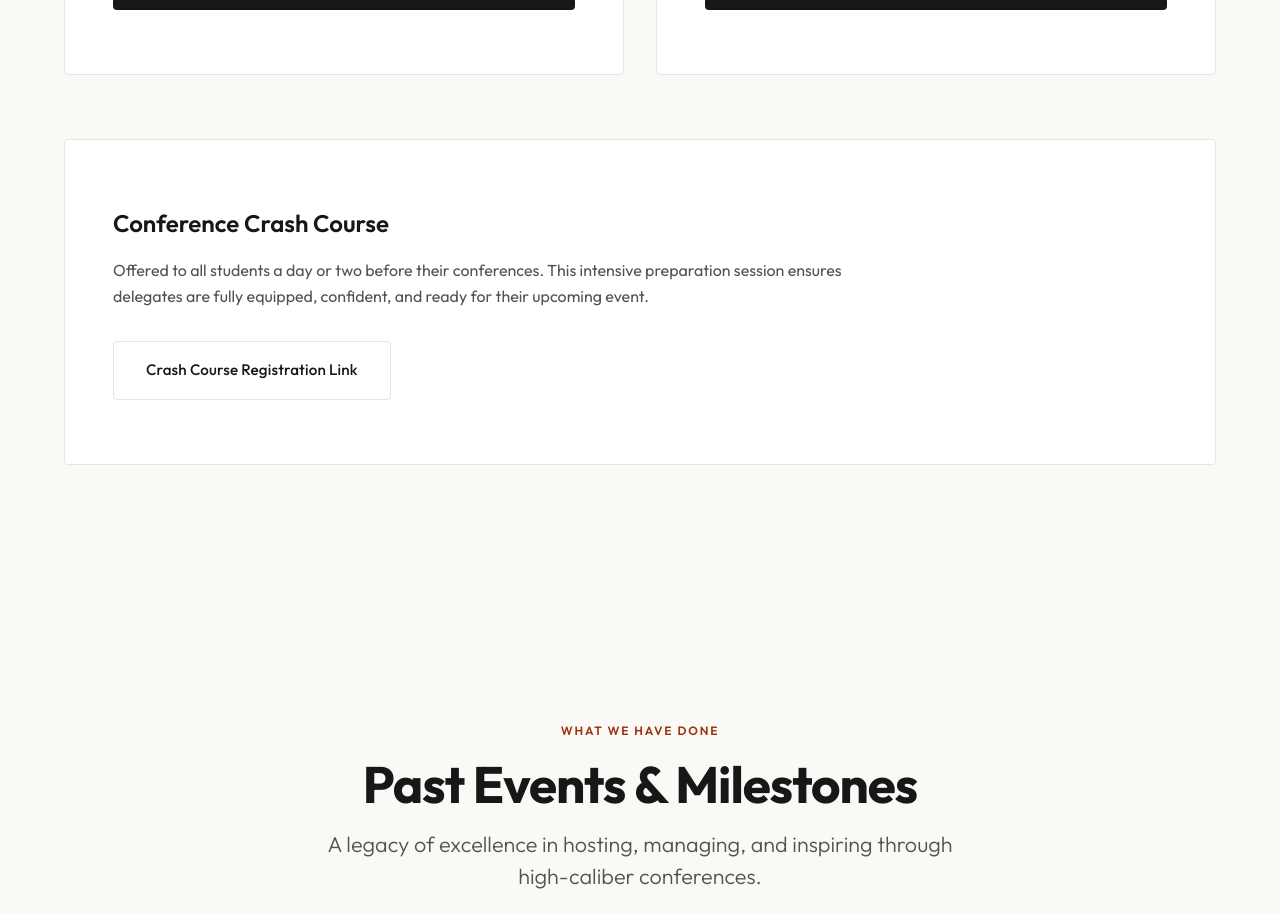
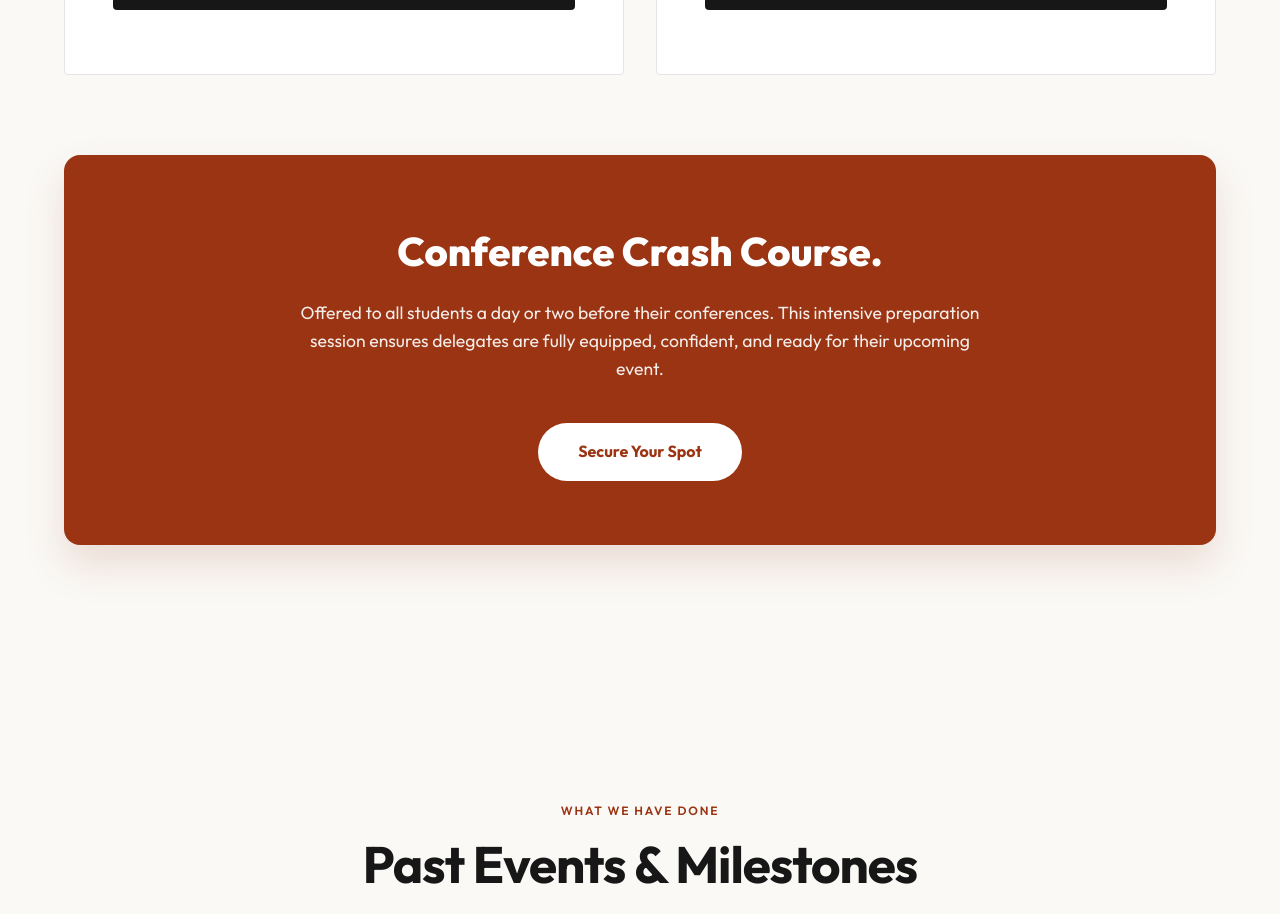
Before and after one commit to keonerf/youthxbharat_website, a React (Vite) app: page / in a window 1280 px wide. Shown: the part 2460-3374 px from the top of the page. Built offline with nearby package versions, Linux system fonts and the light colour scheme.

Commit message:
feat: completely redesign Crash Course section into a high-contrast center-aligned CTA banner

```diff
--- a/src/App.tsx
+++ b/src/App.tsx
@@ -137,12 +137,32 @@ function ModelUNAcademy() {
           </motion.div>
         </div>
 
-        <motion.div className="course-card" initial="hidden" whileInView="visible" viewport={{ once: true }} variants={fadeUp} style={{ marginTop: '4rem' }}>
-          <h3 style={{ fontSize: '1.5rem', fontWeight: 600, marginBottom: '1rem' }}>Conference Crash Course</h3>
-          <p style={{ color: 'var(--text-light)', marginBottom: '2rem', maxWidth: '800px', lineHeight: 1.6 }}>
+        <motion.div initial="hidden" whileInView="visible" viewport={{ once: true }} variants={fadeUp} style={{
+          marginTop: '5rem',
+          padding: '4rem 2rem',
+          backgroundColor: 'var(--primary)',
+          borderRadius: '1rem',
+          color: '#ffffff',
+          display: 'flex',
+          flexDirection: 'column',
+          alignItems: 'center',
+          textAlign: 'center',
+          boxShadow: '0 20px 40px rgba(154, 52, 18, 0.15)'
+        }}>
+          <h3 style={{ fontSize: '2.5rem', fontWeight: 800, marginBottom: '1rem' }}>Conference Crash Course.</h3>
+          <p style={{ color: 'rgba(255,255,255,0.9)', marginBottom: '2.5rem', maxWidth: '700px', lineHeight: 1.6, fontSize: '1.1rem' }}>
             Offered to all students a day or two before their conferences. This intensive preparation session ensures delegates are fully equipped, confident, and ready for their upcoming event.
           </p>
-          <a href="https://docs.google.com/forms/d/e/1FAIpQLSd4CcZgN46t7rrhL-Y0g0BFb_37k53WvhHuIDzbC2nO0mYzxQ/viewform?usp=pp_url" target="_blank" rel="noreferrer" className="btn btn-secondary">Crash Course Registration Link</a>
+          <a href="https://docs.google.com/forms/d/e/1FAIpQLSd4CcZgN46t7rrhL-Y0g0BFb_37k53WvhHuIDzbC2nO0mYzxQ/viewform?usp=pp_url" target="_blank" rel="noreferrer" style={{
+            backgroundColor: '#ffffff',
+            color: 'var(--primary)',
+            fontWeight: 700,
+            padding: '1rem 2.5rem',
+            borderRadius: '2rem',
+            textDecoration: 'none',
+            transition: 'transform 0.3s ease',
+            display: 'inline-block'
+          }}>Secure Your Spot</a>
         </motion.div>
       </div>
     </section>
```
